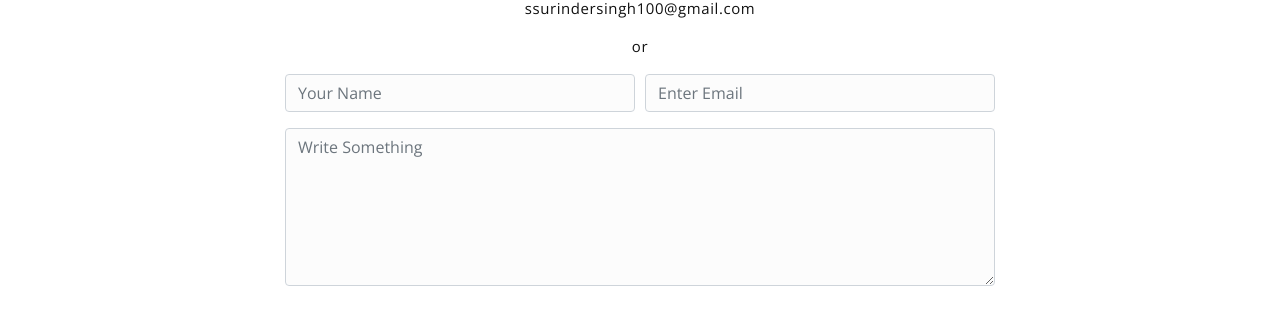
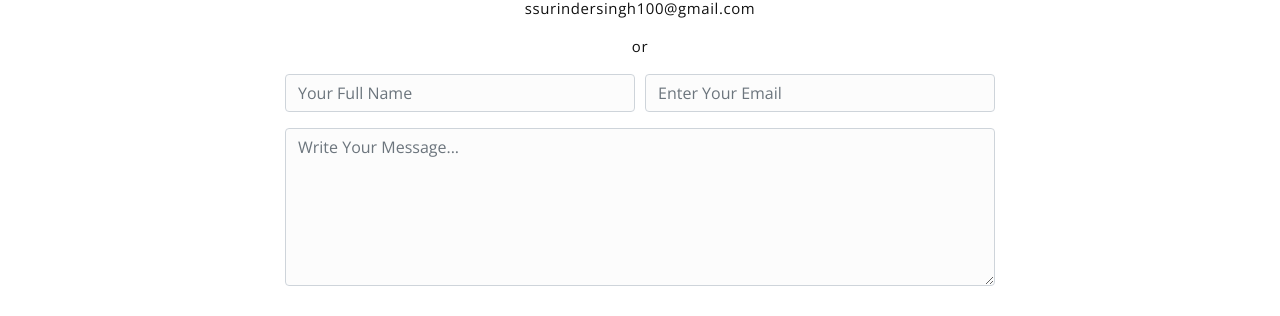
Before and after one commit to SurinderSing/inder-dev-portfolio, a plain HTML site: page index.html in a window 1280 px wide. Shown: the part 4782-5098 px from the top of the page. Drawn offline with nearby package versions, Linux system fonts and the light colour scheme; a web font is replaced by a local one.

Commit message:
update contact form.

```diff
--- a/index.html
+++ b/index.html
@@ -631,27 +631,30 @@
             <div class="form-group col-sm-6">
               <input
                 type="text"
+                name="name"
                 size="50"
                 class="form-control"
-                placeholder="Your Name"
+                placeholder="Your Full Name"
                 required
               />
             </div>
             <div class="form-group col-sm-6">
               <input
                 type="email"
+                name="email"
                 class="form-control"
-                placeholder="Enter Email"
+                placeholder="Enter Your Email"
                 requried
               />
             </div>
             <div class="form-group col-sm-12">
               <textarea
-                name="comment"
-                id="comment"
+                name="message"
+                id="message"
                 rows="6"
                 class="form-control"
-                placeholder="Write Something"
+                placeholder="Write Your Message..."
+                required
               ></textarea>
             </div>
             <div class="form-group col-sm-12 mt-3">
```
